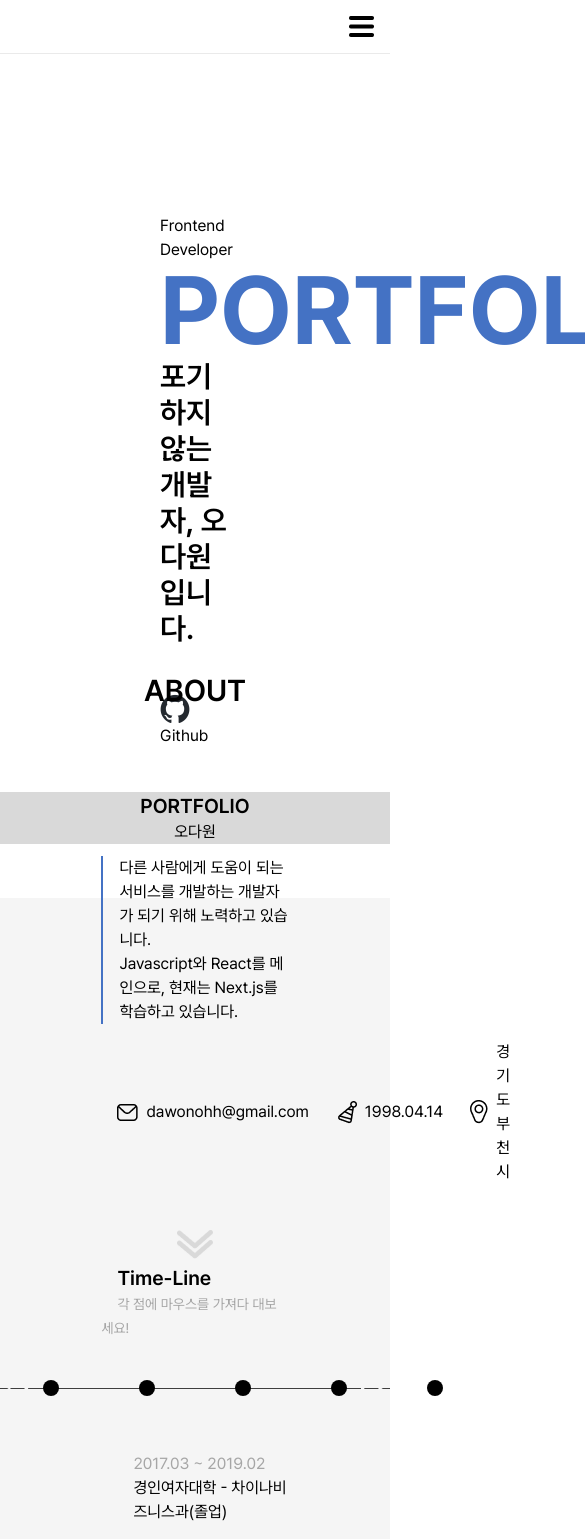
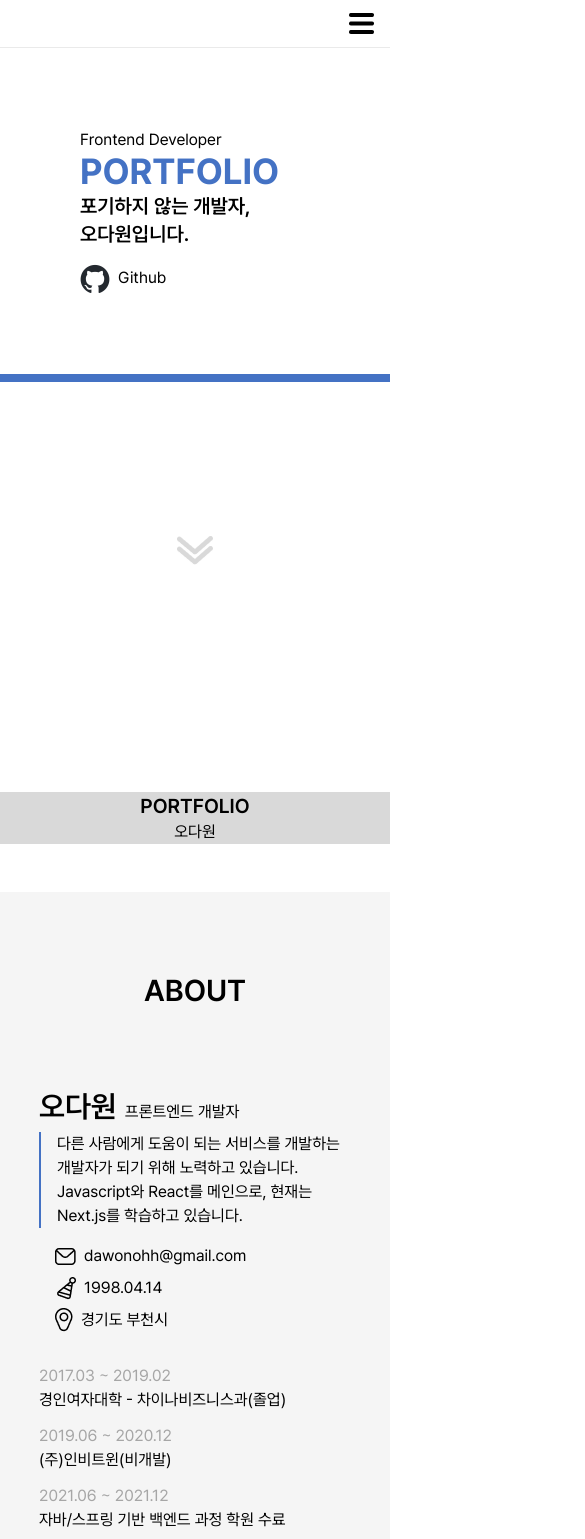
Before and after one commit to DawonOh/Portfolio, a Next.js app: page / in a window 390 px wide. Shown: the top 1539 px of the page, 585 px wide, since content can reach past the window. Built offline with nearby package versions, Linux system fonts and the light colour scheme.

Commit message:
design: 메인페이지 home, about 반응형 레이아웃 추가

```diff
--- a/app/components/header/header.tsx
+++ b/app/components/header/header.tsx
@@ -10,7 +10,7 @@ export interface MenuListType {
 export default function Header() {
   const menuList = require("/public/data/menuList.json");
   return (
-    <header className="sticky top-0 p-4 flexCenter md:flex-col bg-white/60 backdrop-blur-xl border-b border-medium-gray z-50">
+    <header className="sticky top-0 p-4 h-12 flexCenter md:flex-col bg-white/60 backdrop-blur-xl border-b border-medium-gray z-50">
       <ul className="md:hidden block w-1/2 md:w-5/4 flex justify-between items-center">
         {menuList.map((menu: MenuListType) => (
           <li key={menu.id} className="hover:text-main-blue">
--- a/app/components/timeline/timeline.tsx
+++ b/app/components/timeline/timeline.tsx
@@ -27,8 +27,8 @@ export default function Timeline(props: { timelineDatas: TimelineDataType[] }) {
     return result;
   };
   return (
-    <div className="w-4/5 mt-20">
-      <div className="mb-12">
+    <div className="w-4/5 md:mt-4 mt-20">
+      <div className="mb-12 md:hidden">
         <h3 className="text-xl font-semibold pl-4">Time-Line</h3>
         <span className="text-sm text-text-gray pl-4">
           각 점에 마우스를 가져다 대보세요!
@@ -37,16 +37,18 @@ export default function Timeline(props: { timelineDatas: TimelineDataType[] }) {
       <Image
         src={timeline}
         alt="timeline"
-        className="absolute left-1/2 -translate-x-1/2"
+        className="md:hidden absolute left-1/2 -translate-x-1/2"
       />
-      <div className="absolute flex gap-20 left-1/2 -translate-x-1/2 -translate-y-1/2 z-40">
+      <div className="md:hidden absolute flex gap-20 left-1/2 -translate-x-1/2 -translate-y-1/2 z-40">
         {timeLineCircle()}
       </div>
-      <div className="flex flex-col gap-3 mt-28">
+      <div className="flex flex-col gap-3 md:mt-4 mt-28">
         {props.timelineDatas.map((data: TimelineDataType) => (
           <div
             key={data.id}
-            className={`${hoverEl === data.id && "font-bold"} pl-8`}
+            className={`${
+              hoverEl === data.id && "font-bold"
+            } pl-8 md:flex md:justify-start md:flex-col md:pl-0`}
           >
             <span className="mr-4 text-text-gray">{data.date}</span>
             <span>{data.content}</span>
--- a/app/page.tsx
+++ b/app/page.tsx
@@ -40,11 +40,15 @@ export default function Home() {
   return (
     <main>
       <section id="home" className="w-full h-screen">
-        <div className="p-40">
+        <div className="p-40 md:p-20">
           <span>Frontend Developer</span>
-          <h1 className="text-8xl font-bold text-main-blue">PORTFOLIO</h1>
-          <p className="mb-12 text-3xl font-semibold">
-            포기하지 않는 개발자, 오다원입니다.
+          <h1 className="text-8xl md:text-4xl font-bold text-main-blue">
+            PORTFOLIO
+          </h1>
+          <p className="mb-12 md:mb-4 text-3xl md:text-xl font-semibold">
+            포기하지 않는 개발자,
+            <br />
+            오다원입니다.
           </p>
           <Link href="https://github.com/DawonOh" className="inline-block">
             <Image
@@ -56,7 +60,7 @@ export default function Home() {
             <span>Github</span>
           </Link>
         </div>
-        <div className="w-full h-2 mb-80 bg-main-blue" />
+        <div className="w-full h-2 mb-80 md:mb-40 bg-main-blue" />
         <div className="flexCenter">
           <Image
             src={pageDownIcon}
@@ -65,12 +69,13 @@ export default function Home() {
           />
         </div>
       </section>
+
       <section
         id="about"
-        className="w-full h-screen flexCenter flex-col bg-light-gray"
+        className="w-full h-screen md:h-auto flexCenter flex-col md:mx-0 md:my-auto md:py-20 bg-light-gray"
       >
-        <h2 className="mb-20 text-3xl font-semibold">ABOUT</h2>
-        <div className="w-3/5 flexCenter flex-col">
+        <h2 className="mb-20 text-3xl font-semibold md:text-center">ABOUT</h2>
+        <div className="w-3/5 md:w-full flexCenter flex-col">
           <div className="w-4/5">
             <div className="mb-2">
               <span className="text-3xl font-semibold mr-2">오다원</span>
@@ -82,7 +87,7 @@ export default function Home() {
               <br /> Javascript와 React를 메인으로, 현재는 Next.js를 학습하고
               있습니다.
             </div>
-            <div className="flex justify-start items-center gap-8">
+            <div className="flex justify-start items-center gap-8 md:flex-col md:justify-center md:items-start md:gap-2">
               {aboutDatas.map((data: AboutDataType) => (
                 <div
                   key={data.id}
@@ -106,7 +111,7 @@ export default function Home() {
         </div>
       </section>
 
-      <section id="skills" className="w-full h-screen flexCenter flex-col">
+      <section id="skills" className="w-full flexCenter flex-col">
         <h2 className="mb-20 text-3xl font-semibold">SKILLS</h2>
         <div className="flex flex-col justify-center items-start gap-8">
           {skillData.map((skills: SkillDataArrType[]) =>
@@ -132,9 +137,9 @@ export default function Home() {
 
       <section
         id="projects"
-        className="w-full h-screen flexCenter flex-col bg-[url('https://images.unsplash.com/photo-1607706189992-eae578626c86?q=80&w=2070&auto=format&fit=crop&ixlib=rb-4.0.3&ixid=M3wxMjA3fDB8MHxwaG90by1wYWdlfHx8fGVufDB8fHx8fA%3D%3D')]"
+        className="w-full flexCenter flex-col bg-[url('https://images.unsplash.com/photo-1607706189992-eae578626c86?q=80&w=2070&auto=format&fit=crop&ixlib=rb-4.0.3&ixid=M3wxMjA3fDB8MHxwaG90by1wYWdlfHx8fGVufDB8fHx8fA%3D%3D')]"
       >
-        <div className="w-full h-screen flexCenter flex-col  bg-white/30 backdrop-blur">
+        <div className="w-full flexCenter flex-col bg-white/30 backdrop-blur">
           <h2 className="mb-20 text-3xl font-semibold text-white">PROJECTS</h2>
           <div className="grid grid-cols-card justify-around items-center w-3/5 p-8 mx-auto my-0 gap-8">
             {projectDate.map((data: ProjectDataType) => (
--- a/tailwind.config.ts
+++ b/tailwind.config.ts
@@ -22,6 +22,9 @@ const config: Config = {
       gridTemplateColumns: {
         card: "repeat(auto-fill, minmax(250px, 1fr))",
       },
+      height: {
+        view: "calc(100vh-3rem)",
+      },
     },
   },
   plugins: [],
```
